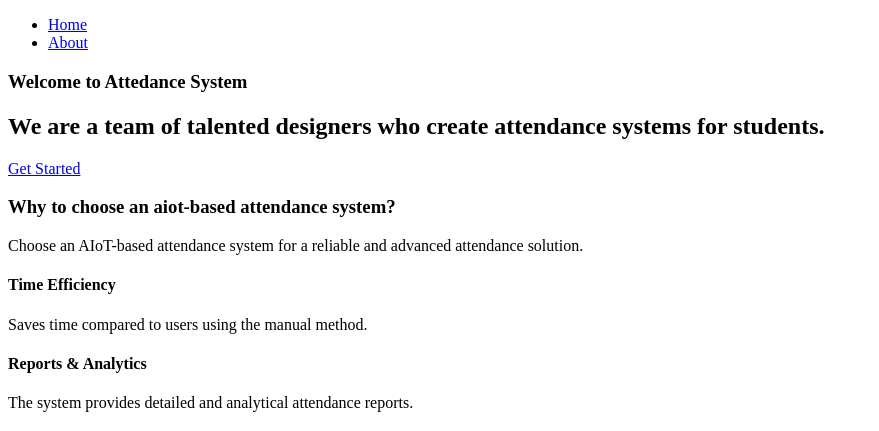
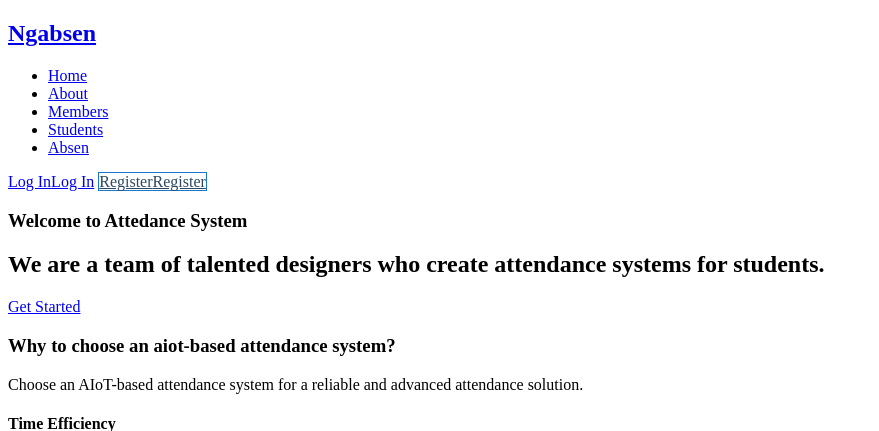
Before and after one commit to tirtahakimpambudhi/flask_system_attandance, a Flask app: page / in a window 1280 px wide. Shown: the top 431 px of the page, without its empty margins (0-879 px from the left). Run offline with Flask 3, Linux system fonts and the light colour scheme; parts of the project's set-up code (start-up, migrations or seed data) failed here and were passed over.

Commit message:
feat(templates) :  modified navigation href

```diff
--- a/templates/partials/_navigation.html
+++ b/templates/partials/_navigation.html
@@ -1,6 +1,26 @@
-<nav>
-    <ul>
-      <li><a href="{{ url_for('main.index') }}">Home</a></li>
-      <li><a href="{{ url_for('main.about') }}">About</a></li>
-    </ul>
-</nav>
+    <!-- ======= Header ======= -->
+    <header id="header" class="fixed-top">
+      <div class="container d-flex align-items-center">
+        <h1 class="logo me-auto"><a href="{{ url_for('main.index') }}">Ngabsen</a></h1>
+
+        <nav id="navbar" class="navbar order-last order-lg-0">
+          <ul>
+            <li><a class="nav-link scrollto active" href="{{url_for('main.index')}}#hero">Home</a></li>
+            <li><a class="nav-link scrollto" href="{{url_for('main.index')}}#about">About</a></li>
+            <li><a class="nav-link scrollto" href="{{url_for('main.index')}}#members">Members</a></li>
+            <li><a class="nav-link scrollto" href="{{url_for('students.index')}}">Students</a></li>
+            <li><a class="nav-link scrollto" href="{{url_for('absence.index')}}">Absen</a></li>
+          </ul>
+          <i class="bi bi-list mobile-nav-toggle"></i>
+        </nav>
+        <!-- .navbar -->
+
+        <a href="{{url_for('students.login')}}" class="appointment-btn scrollto"
+          ><span class="d-md-none">Log In</span><span class="d-none d-md-inline">Log In</span></a
+        >
+        <a href="{{url_for('students.create')}}" class="appointment-btn scrollto"
+          style="background-color: transparent; border: 1px solid #1977cc; color: #2c4964;"><span class="d-md-none">Register</span><span class="d-none d-md-inline">Register</span></a
+        >
+      </div>
+    </header>
+    <!-- End Header -->
```
